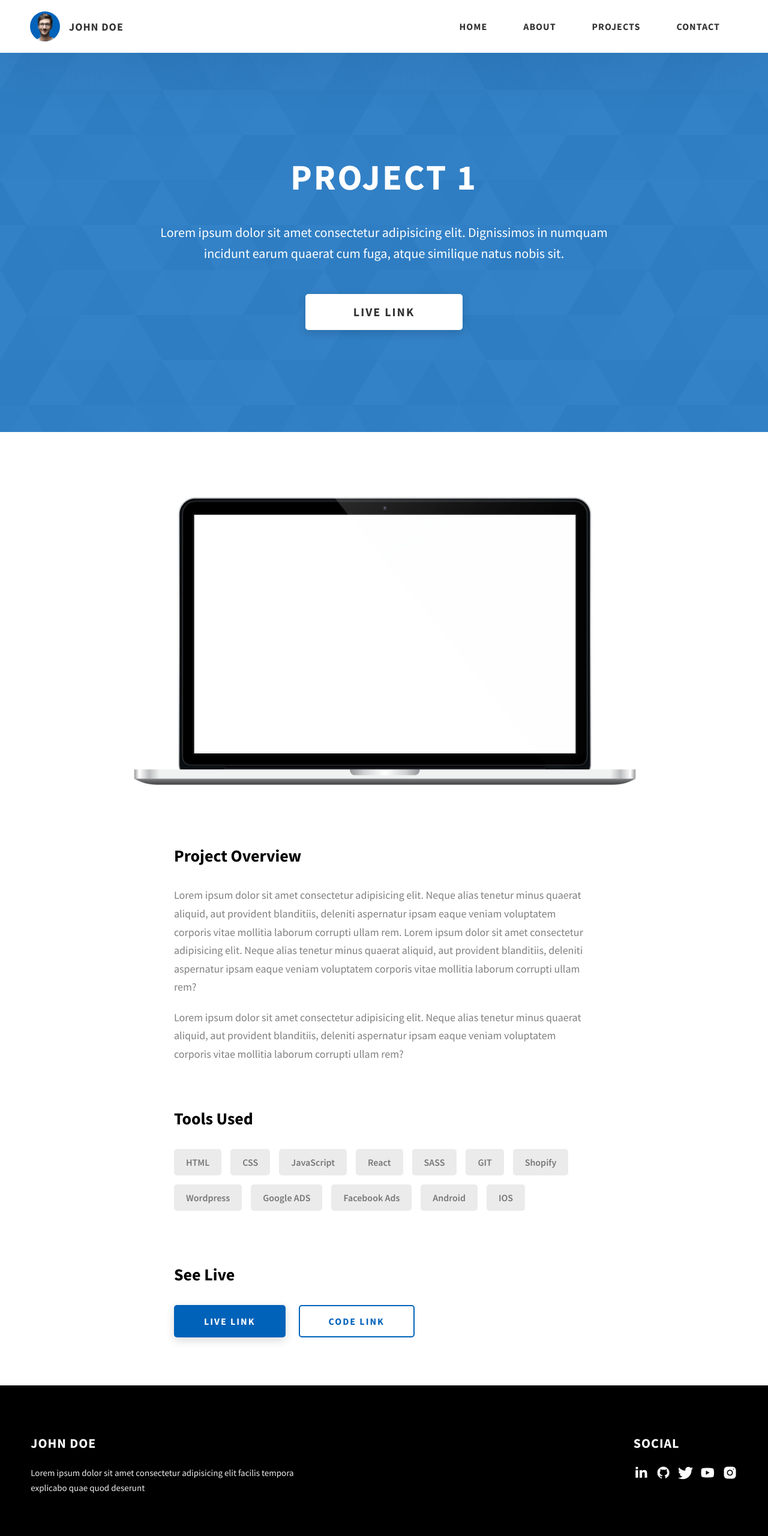
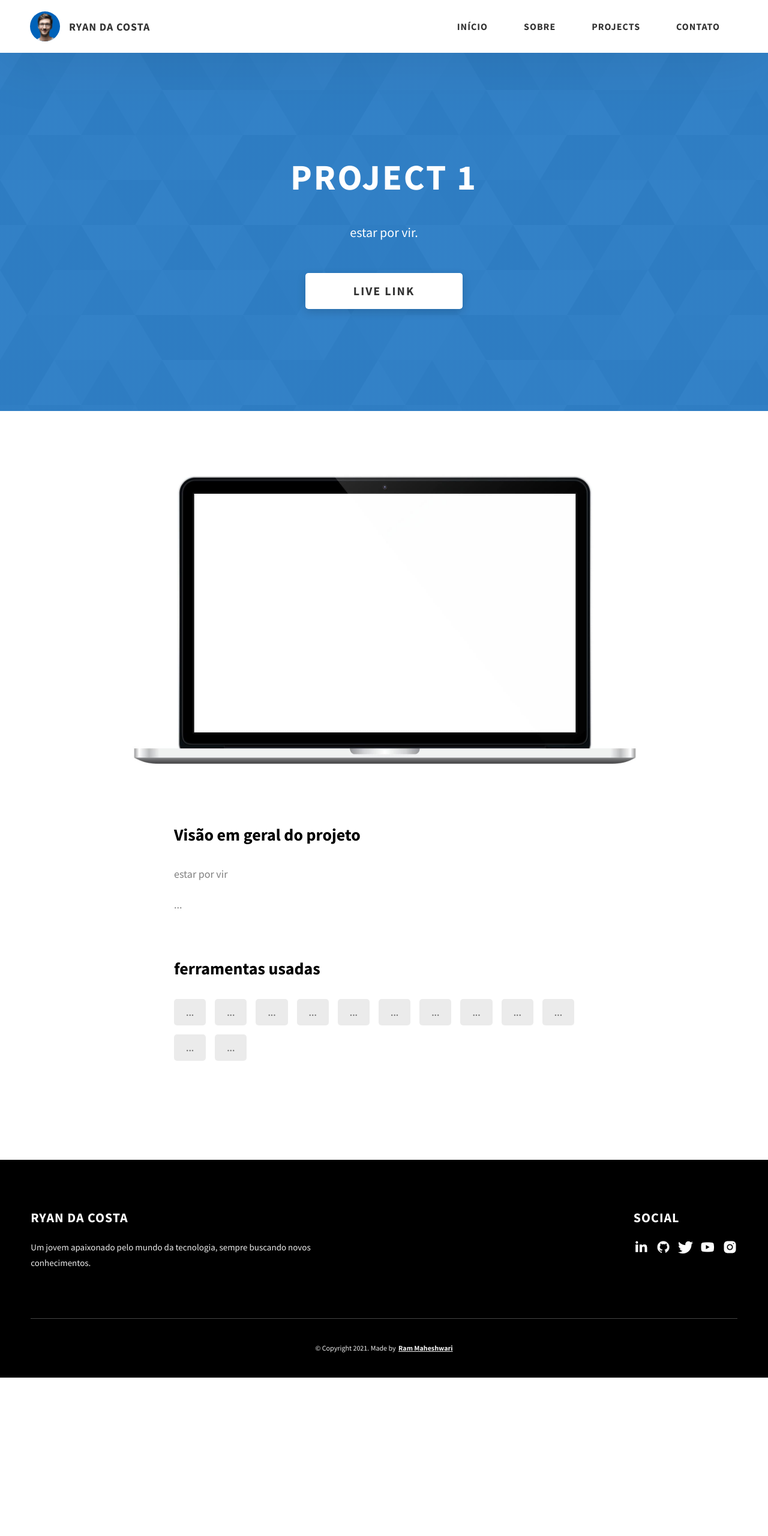
Before and after one commit to RyanCostaA/portfolio, a website: page project-1.html in a window 1280 px wide. Shown: the top 2560 px of the page at 60% size. After the commit the page ends 2296 px from the top, so only its background shows below. Drawn offline with Linux system fonts and the light colour scheme.

Commit message:
Correcao contato

```diff
--- a/project-1.html
+++ b/project-1.html
@@ -1,5 +1,6 @@
 <!DOCTYPE html>
 <html lang="en">
+
 <head>
   <meta charset="UTF-8" />
   <meta name="viewport" content="width=device-width, initial-scale=1.0" />
@@ -11,31 +12,26 @@
 
   <link rel="preconnect" href="https://fonts.googleapis.com" />
   <link rel="preconnect" href="https://fonts.gstatic.com" crossorigin />
-    <link
-      href="https://fonts.googleapis.com/css2?family=Source+Sans+Pro:wght@400;600;700;900&display=swap"
-      rel="stylesheet"
-    />
+  <link href="https://fonts.googleapis.com/css2?family=Source+Sans+Pro:wght@400;600;700;900&display=swap"
+    rel="stylesheet" />
 </head>
+
 <body>
   <header class="header">
     <div class="header__content">
       <div class="header__logo-container">
         <div class="header__logo-img-cont">
-            <img
-              src="./assets/png/john-doe.png"
-              alt="Ram Maheshwari Logo Image"
-              class="header__logo-img"
-            />
+          <img src="./assets/png/john-doe.png" alt="Ram Maheshwari Logo Image" class="header__logo-img" />
         </div>
-          <span class="header__logo-sub">John Doe</span>
+        <span class="header__logo-sub">Ryan da Costa</span>
       </div>
       <div class="header__main">
         <ul class="header__links">
           <li class="header__link-wrapper">
-              <a href="./index.html" class="header__link"> Home </a>
+            <a href="./index.html" class="header__link"> Início </a>
           </li>
           <li class="header__link-wrapper">
-              <a href="./index.html#about" class="header__link">About </a>
+            <a href="./index.html#about" class="header__link">Sobre </a>
           </li>
           <li class="header__link-wrapper">
             <a href="./index.html#projects" class="header__link">
@@ -43,20 +39,13 @@
             </a>
           </li>
           <li class="header__link-wrapper">
-              <a href="./index.html#contact" class="header__link"> Contact </a>
+            <a href="./index.html#contact" class="header__link"> Contato </a>
           </li>
         </ul>
         <div class="header__main-ham-menu-cont">
-            <img
-              src="./assets/svg/ham-menu.svg"
-              alt="hamburger menu"
-              class="header__main-ham-menu"
-            />
-            <img
-              src="./assets/svg/ham-menu-close.svg"
-              alt="hamburger menu close"
-              class="header__main-ham-menu-close d-none"
-            />
+          <img src="./assets/svg/ham-menu.svg" alt="hamburger menu" class="header__main-ham-menu" />
+          <img src="./assets/svg/ham-menu-close.svg" alt="hamburger menu close"
+            class="header__main-ham-menu-close d-none" />
         </div>
       </div>
     </div>
@@ -64,19 +53,19 @@
       <div class="header__sm-menu-content">
         <ul class="header__sm-menu-links">
           <li class="header__sm-menu-link">
-              <a href="./index.html"> Home </a>
+            <a href="./index.html"> Início </a>
           </li>
 
           <li class="header__sm-menu-link">
-              <a href="./index.html#about"> About </a>
+            <a href="./index.html#about"> Sobre </a>
           </li>
 
           <li class="header__sm-menu-link">
-              <a href="./index.html#projects"> Projects </a>
+            <a href="./index.html#projects"> Projetos </a>
           </li>
 
           <li class="header__sm-menu-link">
-              <a href="./index.html#contact"> Contact </a>
+            <a href="./index.html#contact"> Contatos </a>
           </li>
         </ul>
       </div>
@@ -87,9 +76,7 @@
       <h1 class="heading-primary">Project 1</h1>
       <div class="project-cs-hero__info">
         <p class="text-primary">
-            Lorem ipsum dolor sit amet consectetur adipisicing elit. Dignissimos
-            in numquam incidunt earum quaerat cum fuga, atque similique natus
-            nobis sit.
+          estar por vir.
         </p>
       </div>
       <div class="project-cs-hero__cta">
@@ -101,63 +88,35 @@
     <div class="main-container">
       <div class="project-details__content">
         <div class="project-details__showcase-img-cont">
-            <img
-              src="./assets/jpeg/project-mockup-example.jpeg"
-              alt="Project Image"
-              class="project-details__showcase-img"
-            />
+          <img src="./assets/jpeg/project-mockup-example.jpeg" alt="Project Image"
+            class="project-details__showcase-img" />
         </div>
         <div class="project-details__content-main">
           <div class="project-details__desc">
-              <h3 class="project-details__content-title">Project Overview</h3>
+            <h3 class="project-details__content-title">Visão em geral do projeto</h3>
             <p class="project-details__desc-para">
-                Lorem ipsum dolor sit amet consectetur adipisicing elit. Neque
-                alias tenetur minus quaerat aliquid, aut provident blanditiis,
-                deleniti aspernatur ipsam eaque veniam voluptatem corporis vitae
-                mollitia laborum corrupti ullam rem. Lorem ipsum dolor sit amet
-                consectetur adipisicing elit. Neque alias tenetur minus quaerat
-                aliquid, aut provident blanditiis, deleniti aspernatur ipsam
-                eaque veniam voluptatem corporis vitae mollitia laborum corrupti
-                ullam rem?
+              estar por vir
             </p>
             <p class="project-details__desc-para">
-                Lorem ipsum dolor sit amet consectetur adipisicing elit. Neque
-                alias tenetur minus quaerat aliquid, aut provident blanditiis,
-                deleniti aspernatur ipsam eaque veniam voluptatem corporis vitae
-                mollitia laborum corrupti ullam rem?
+              ...
             </p>
           </div>
           <div class="project-details__tools-used">
-              <h3 class="project-details__content-title">Tools Used</h3>
+            <h3 class="project-details__content-title">ferramentas usadas</h3>
             <div class="skills">
-                <div class="skills__skill">HTML</div>
-                <div class="skills__skill">CSS</div>
-                <div class="skills__skill">JavaScript</div>
-                <div class="skills__skill">React</div>
-                <div class="skills__skill">SASS</div>
-                <div class="skills__skill">GIT</div>
-                <div class="skills__skill">Shopify</div>
-                <div class="skills__skill">Wordpress</div>
-                <div class="skills__skill">Google ADS</div>
-                <div class="skills__skill">Facebook Ads</div>
-                <div class="skills__skill">Android</div>
-                <div class="skills__skill">IOS</div>
+              <div class="skills__skill">...</div>
+              <div class="skills__skill">...</div>
+              <div class="skills__skill">...</div>
+              <div class="skills__skill">...</div>
+              <div class="skills__skill">...</div>
+              <div class="skills__skill">...</div>
+              <div class="skills__skill">...</div>
+              <div class="skills__skill">...</div>
+              <div class="skills__skill">...</div>
+              <div class="skills__skill">...</div>
+              <div class="skills__skill">...</div>
+              <div class="skills__skill">...</div>
             </div>
-            </div>
-            <div class="project-details__links">
-              <h3 class="project-details__content-title">See Live</h3>
-              <a
-                href="#"
-                class="btn btn--med btn--theme project-details__links-btn"
-                target="_blank"
-                >Live Link</a
-              >
-              <a
-                href="#"
-                class="btn btn--med btn--theme-inv project-details__links-btn"
-                target="_blank"
-                >Code Link</a
-              >
           </div>
         </div>
       </div>
@@ -172,59 +131,37 @@
           </h2>
           <div class="main-footer__social-cont">
             <a target="_blank" rel="noreferrer" href="#">
-                <img
-                  class="main-footer__icon"
-                  src="./assets/png/linkedin-ico.png"
-                  alt="icon"
-                />
+              <img class="main-footer__icon" src="./assets/png/linkedin-ico.png" alt="icon" />
             </a>
             <a target="_blank" rel="noreferrer" href="#">
-                <img
-                  class="main-footer__icon"
-                  src="./assets/png/github-ico.png"
-                  alt="icon"
-                />
+              <img class="main-footer__icon" src="./assets/png/github-ico.png" alt="icon" />
             </a>
             <a target="_blank" rel="noreferrer" href="#">
-                <img
-                  class="main-footer__icon"
-                  src="./assets/png/twitter-ico.png"
-                  alt="icon"
-                />
+              <img class="main-footer__icon" src="./assets/png/twitter-ico.png" alt="icon" />
             </a>
             <a target="_blank" rel="noreferrer" href="#">
-                <img
-                  class="main-footer__icon"
-                  src="./assets/png/yt-ico.png"
-                  alt="icon"
-                />
+              <img class="main-footer__icon" src="./assets/png/yt-ico.png" alt="icon" />
             </a>
             <a target="_blank" rel="noreferrer" href="#">
-                <img
-                  class="main-footer__icon main-footer__icon--mr-none"
-                  src="./assets/png/insta-ico.png"
-                  alt="icon"
-                />
+              <img class="main-footer__icon main-footer__icon--mr-none" src="./assets/png/insta-ico.png" alt="icon" />
             </a>
           </div>
         </div>
         <div class="main-footer__row main-footer__row-2">
-            <h4 class="heading heading-sm text-lt">John Doe</h4>
+          <h4 class="heading heading-sm text-lt">Ryan da Costa</h4>
           <p class="main-footer__short-desc">
-              Lorem ipsum dolor sit amet consectetur adipisicing elit facilis
-              tempora explicabo quae quod deserunt
+            Um jovem apaixonado pelo mundo da tecnologia, sempre buscando novos conhecimentos.
           </p>
         </div>
       </div>
 
       <div class="main-footer__lower">
         &copy; Copyright 2021. Made by
-          <a rel="noreferrer" target="_blank" href="https://rammaheshwari.com"
-            >Ram Maheshwari</a
-          >
+        <a rel="noreferrer" target="_blank" href="https://rammaheshwari.com">Ram Maheshwari</a>
       </div>
     </div>
   </footer>
   <script src="./index.js"></script>
 </body>
+
 </html>
--- a/sass/abstracts/_variables.scss
+++ b/sass/abstracts/_variables.scss
@@ -1,3 +1,3 @@
-$themeClrPrimary: #0062b9;
+$themeClrPrimary: #1501ef86;
 
 $commonBorderRadius: 5px;
```
Also changed, not shown: index.html (+25 -59 lines). Lines whose indentation alone changed are shown as unchanged.
